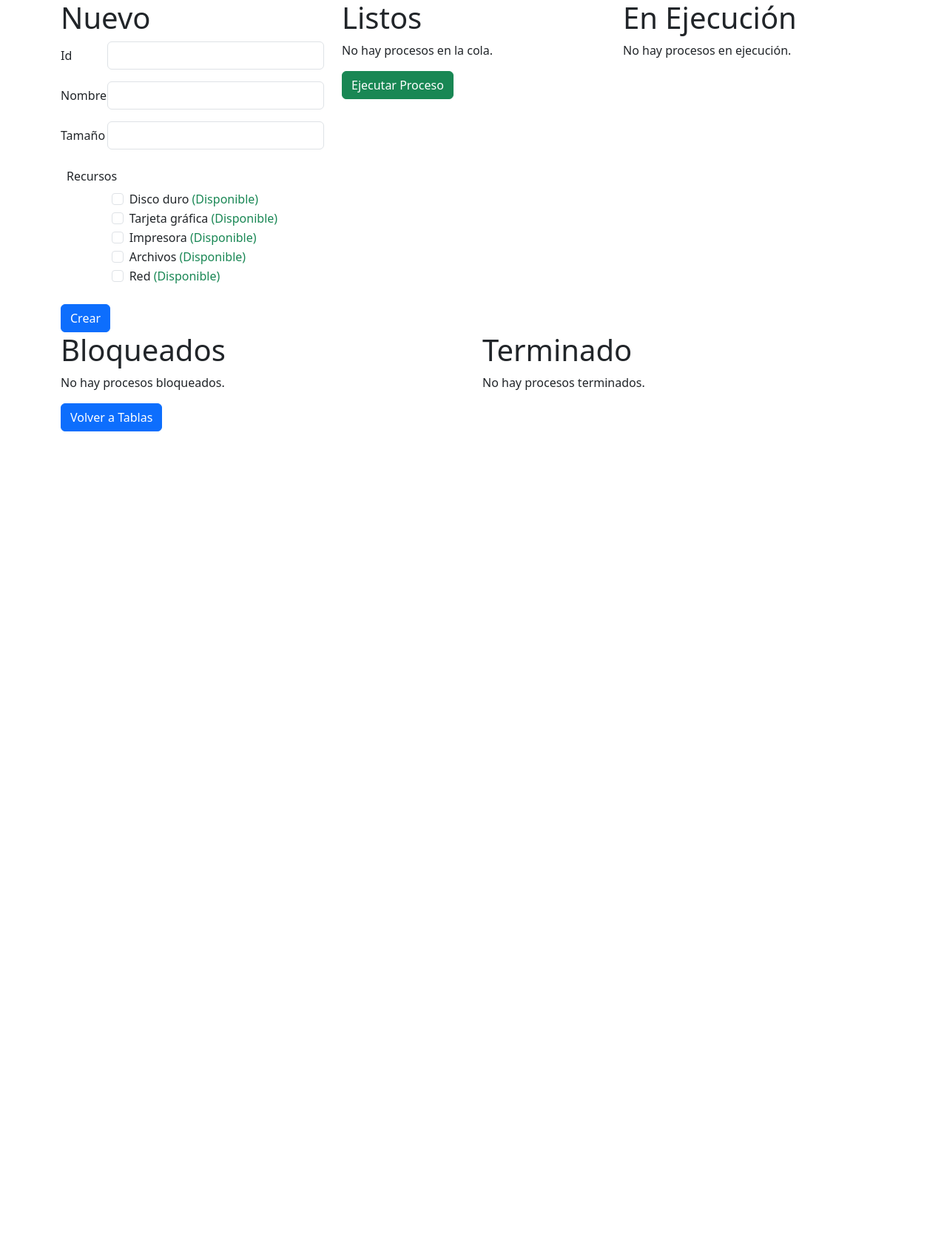
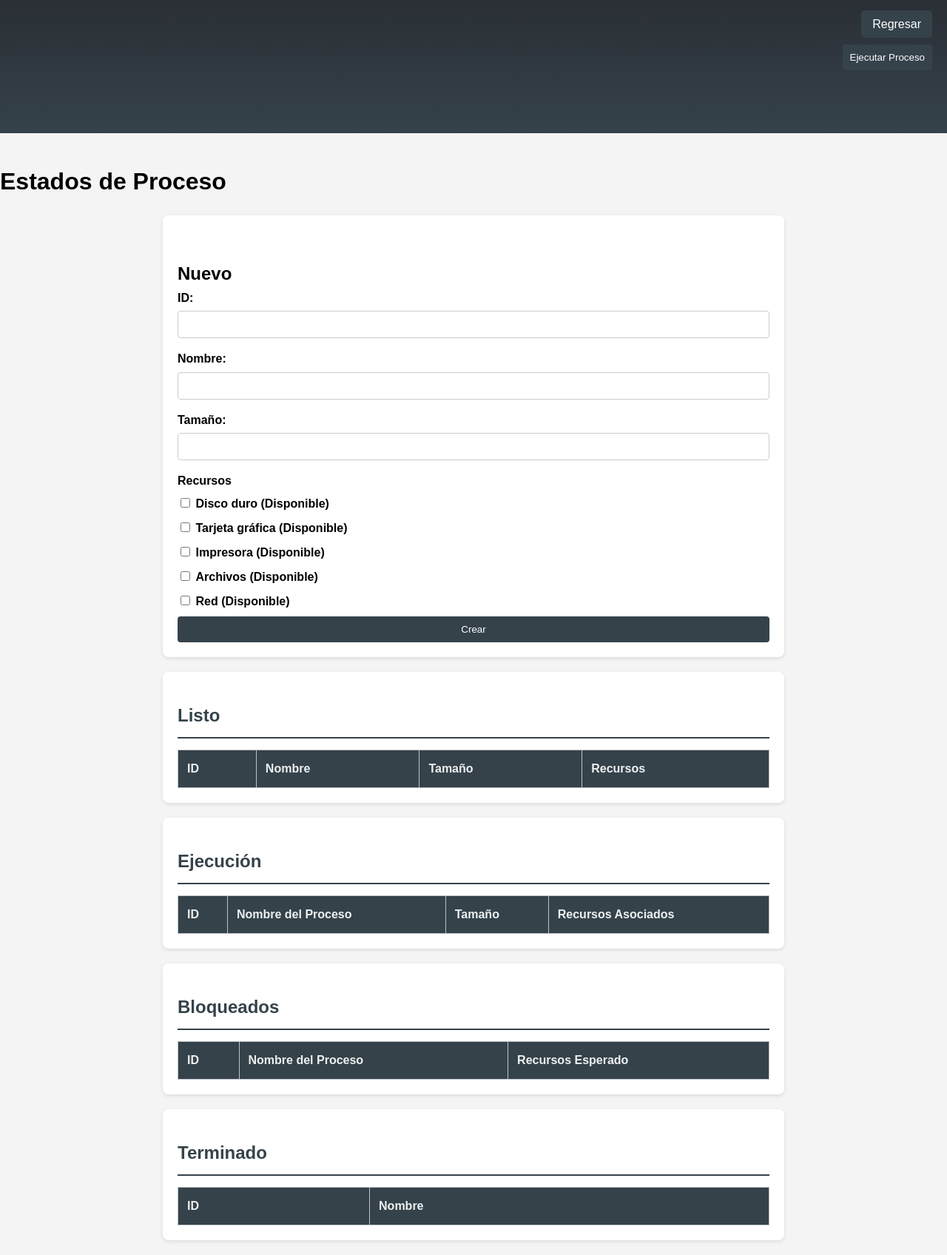
Before and after one commit to Fabian-Caro/Simulacion-S.O., a Flask app: page /modelo in a window 1280 px wide. Shown: the whole page at 74% size. Before the commit the page ends 583 px from the top, so only its background shows below. Run offline with Flask 3, Linux system fonts and the light colour scheme; lists and menus that the app fills with data are empty.

Commit message:
Arreglo: vistas completas

```diff
--- a/app.py
+++ b/app.py
@@ -176,7 +176,7 @@ def verificar_bloqueados():
                 asignar_recurso(proceso_bloqueado, recurso_actual)
                 verificar_si_esta_bloqueado(proceso_bloqueado)
             else:
-                print(f"Recurso '{recurso_actual.get_nombre_recurso()}' ocupado")
+                print(f"Recurso '{recurso_actual.get_nombre_recurso()}' libre")
 
     ## proceso_bloqueado.tiene_todos_los_recursos_listos()
     ## Bloqueados.sacar_de_bloqueado1(Bloqueados.recurso1[0])
--- a/templates/index.html
+++ b/templates/index.html
@@ -13,7 +13,7 @@
     <header>
         <h1>Gestión de Procesos</h1>
         <nav>
-            <a href="modelo.html">Menu</a>
+            <a href="{{ url_for('modelo') }}">Menu</a>
         </nav>
     </header>
     <section id="procesos-existentes">
--- a/templates/modelo.html
+++ b/templates/modelo.html
@@ -4,59 +4,37 @@
 <head>
     <meta charset="UTF-8">
     <meta name="viewport" content="width=device-width, initial-scale=1.0">
-    <link href="https://cdn.jsdelivr.net/npm/bootstrap@5.3.3/dist/css/bootstrap.min.css" rel="stylesheet"
-        integrity="sha384-QWTKZyjpPEjISv5WaRU9OFeRpok6YctnYmDr5pNlyT2bRjXh0JMhjY6hW+ALEwIH" crossorigin="anonymous">
-    <title>Simulador Modelo de 5 estados</title>
+    <title>Estados de un proceso</title>
+    <link rel="stylesheet" href="{{ url_for('static', filename='css/stylo.css') }}">
 </head>
 
 <body>
+    <header></header>
+    <h1>Estados de Proceso</h1>
+    <form action="/ejecutar_proceso" method="post" style="position: fixed; top: 60px; right: 20px;">
+        <button type="submit" class="btn btn-success">Ejecutar Proceso</button>
+    </form>
+    <nav>
+        <a href="{{ url_for('index') }}">Regresar</a>
+    </nav>
+    </header>
+
     <div class="container">
         <div class="row">
-            <div class="col-4">
+            <section id="agregar-proceso">
                     <h1>Nuevo</h1>
-                <form action="/crear_proceso" method="post">
-                    <div class="row mb-3">
-                        <label class="col-sm-2 col-form-label" for="inputId">Id</label>
-                        <div class="col-sm-10">
-                            <input type="text" class="form-control" id="inputId" name="id">
-                        </div>
-                    </div>
-                    <div class="row mb-3">
-                        <label class="col-sm-2 col-form-label" for="inputNombre">Nombre</label>
-                        <div class="col-sm-10">
-                            <input type="text" class="form-control" id="inputNombre" name="nombre">
-                        </div>
-                    </div>
-                    <div class="row mb-3">
-                        <label for="inputTamano" class="col-sm-2 col-form-label">Tamaño</label>
-                        <div class="col-sm-10">
-                            <input type="number" class="form-control" id="inputTamano" name="tamano">
-                        </div>
-                    </div>
-                    <!--
-                    <fieldset class="row mb-3 gx-5">
-                        <legend class="col-form-label col-sm-2 pt-0">Prioridad</legend>
-                        <div class="col-sm-10">
-                            <div class="form-check">
-                                <input class="form-check-input" type="radio" name="prioridad" id="conPrioridad"
-                                    value="Sí" checked>
-                                <label class="form-check-label" for="conPrioridad">Con prioridad</label>
-                            </div>
-                            <div class="form-check">
-                                <input class="form-check-input" type="radio" name="prioridad" id="sinPrioridad"
-                                    value="No">
-                                <label class="form-check-label" for="sinPrioridad">Sin prioridad</label>
-                            </div>
-                        </div>
-                    </fieldset>
-                    -->
-                    <div class="row mb-3 p-2">
-                        <legend class="col-form-label col-sm-2 pt-0">Recursos</legend>
-                        <div class="col-sm-10 offset-sm-2">
+                    <form id="nuevo-proceso-form" action="/crear_proceso" method="post">
+                        <label for="inputId">ID:</label>
+                        <input type="text" id="inputId" name="id" required>
+                        <label for="inputNombre">Nombre:</label>
+                        <input type="text" id="inputNombre" name="nombre" required>
+                        <label for="inputTamano">Tamaño:</label>
+                        <input type="number" id="inputTamano" name="tamano" required>
+                        <label for="inputRecurso">Recursos</label>
                         {% for recurso in recursos %}
                         <div class="form-check">
-                                <input class="form-check-input" type="checkbox" id="recurso{{ loop.index }}"
-                                    name="recursos" value="{{ recurso.get_id_recurso() }}">
+                            <input class="form-check-input" type="checkbox" id="recurso{{ loop.index }}" name="recursos"
+                                value="{{ recurso.get_id_recurso() }}">
                             <label class="form-check-label" for="recurso{{ loop.index }}">
                                 {{ recurso.get_nombre_recurso() }}
                                 {% if recurso.get_proceso() %}
@@ -68,122 +46,132 @@
                             </label>
                         </div>
                         {% endfor %}
-                        </div>
-                    </div>
-
                         <button type="submit" class="btn btn-primary">Crear</button>
                     </form>
                 </div>
-            <div class="col-4">
-                <h1>Listos</h1>
-                {% if procesos_listos %}
-                <ul>
+            </section>
+        </div>
+        <section id="proceso-en-listo">
+            <h2>Listo</h2>
+            <table>
+                <thead>
+                    <tr>
+                        <th>ID</th>
+                        <th>Nombre</th>
+                        <th>Tamaño</th>
+                        <th>Recursos</th>
+                    </tr>
+                </thead>
+                <tbody>
                     {% for proceso in procesos_listos %}
-                    <li>
-                        <p>ID: {{ proceso.get_id_proceso() }}</p>
-                        <p>Nombre: {{ proceso.get_nombre_proceso() }}</p>
-                        <p>Tamaño: {{ proceso.get_tamano_proceso() }}</p>
-                        {% if proceso.get_recursos_asignados != 0 %}
-                        <h3>Recursos asignados</h3>
-                        <ul>
-                            {% for recurso in proceso.get_recursos_asignados() %}
-                            <li>{{ recurso.get_nombre_recurso() }}</li>
+                    <tr>
+
+                        <td>{{ proceso.get_id_proceso() }}</td>
+                        <td>{{ proceso.get_nombre_proceso() }}</td>
+                        <td>{{ proceso.get_tamano_proceso() }}</td>
+                        <td>{% for recurso in proceso.get_recursos_necesarios() %}
+                            {{ recurso.get_nombre_recurso() }}.
                             {% endfor %}
-                        </ul>
+                        </td>
+                    </tr>
+                    {% endfor %}
+                </tbody>
+            </table>
+        </section>
+        <section id="proceso-enn-ejecucion">
+            <h2>Ejecución</h2>
+            <table>
+                <thead>
+                    <tr>
+                        <th>ID</th>
+                        <th>Nombre del Proceso</th>
+                        <th>Tamaño</th>
+                        <th>Recursos Asociados</th>
+                    </tr>
+                </thead>
+                <tbody>
+                    {% if proceso_ejecucion %}
+                    <tr>
+                        <td>{{ proceso_ejecucion.get_id_proceso() }}</td>
+                        <td>{{ proceso_ejecucion.get_nombre_proceso() }}</td>
+                        <td>{{ proceso_ejecucion.get_tamano_proceso() }}</td>
+                        <td>{% for recurso in proceso_ejecucion.get_recursos_asignados() %}
+                            {{ recurso.get_nombre_recurso() }}
+                            {% endfor %}
+                        </td>
+                    </tr>
                     {% endif %}
-
-                        <h3>Recursos necesarios</h3>
-                        <ul>
-                            {% for recurso in proceso.get_recursos_necesarios() %}
-                            <li>{{ recurso.get_nombre_recurso() }}</li>
+                </tbody>
+            </table>
+        </section>
+        <section id="proceso-en-bloqueado">
+            <h2>Bloqueados</h2>
+            <table>
+                <thead>
+                    <tr>
+                        <th>ID</th>
+                        <th>Nombre del Proceso</th>
+                        <th>Recursos Esperado</th>
+                    </tr>
+                </thead>
+                <tbody>
+                    {% if bloqueados.DiscoDuro %}
+                    <tr>
+                        <td>.</td>
+                        <td>{{ bloqueados.DiscoDuro }}</td>
+                        <td>Disco duro</td>
+                    </tr>
+                    {% endif %}
+                    {% if bloqueados.TarjetaGrafica %}
+                    <tr>
+                        <td>.</td>
+                        <td>{{ bloqueados.TarjetaGrafica }}</td>
+                        <td>Tarjeta gráfica</td>
+                    </tr>
+                    {% endif %}
+                    {% if bloqueados.Impresora %}
+                    <tr>
+                        <td>.</td>
+                        <td>{{ bloqueados.Impresora }}</td>
+                        <td>Impresora</td>
+                    </tr>
+                    {% endif %}
+                    {% if bloqueados.Archivos %}
+                    <tr>
+                        <td>.</td>
+                        <td>{{ bloqueados.Archivos }}</td>
+                        <td>Archivos</td>
+                    </tr>
+                    {% endif %}
+                    {% if bloqueados.Red %}
+                    <tr>
+                        <td>.</td>
+                        <td>{{ bloqueados.Red }}</td>
+                        <td>Red</td>
+                    </tr>
+                    {% endif %}
+                </tbody>
+            </table>
+        </section>
+        <section id="proceso-en-terminado">
+            <h2>Terminado</h2>
+            <table>
+                <thead>
+                    <tr>
+                        <th>ID</th>
+                        <th>Nombre</th>
+                    </tr>
+                </thead>
+                <tbody>
+                    {% for proceso in terminados %}
+                    <tr>
+                        <td>{{ proceso.get_id_proceso() }}</td>
+                        <td>{{ proceso.get_nombre_proceso() }}</td>
+                    </tr>
                     {% endfor %}
-                        </ul>
-                    </li>
-                    {% endfor %}
-                    {% else %}
-                    <p>No hay procesos en la cola.</p>
-                    {% endif %}
-                    <form action="/ejecutar_proceso" method="post">
-                        <button type="submit" class="btn btn-success">Ejecutar Proceso</button>
-                    </form>
-            </div>
-            <div class="col-4">
-                <h1>En Ejecución</h1>
-                {% if proceso_ejecucion %}
-                <p>ID: {{ proceso_ejecucion.get_id_proceso() }}</p>
-                <p>Nombre: {{ proceso_ejecucion.get_nombre_proceso() }}</p>
-                <p>Tamaño: {{ proceso_ejecucion.get_tamano_proceso() }}</p>
-                <h3>Recursos asignados</h3>
-                <ul>
-                    {% for recurso in proceso_ejecucion.get_recursos_asignados() %}
-                    <li>{{ recurso.get_nombre_recurso() }}</li>
-                    {% endfor %}
-                </ul>
-
-                <h3>Recursos necesarios</h3>
-                <ul>
-                    {% for recurso in proceso_ejecucion.get_recursos_necesarios() %}
-                    <li>{{ recurso.get_nombre_recurso() }}</li>
-                    {% endfor %}
-                </ul>
-                {% else %}
-                <p>No hay procesos en ejecución.</p>
-                {% endif %}
-            </div>
-        </div>
-        <div class="row">
-            <div class="col">
-                <h1>Bloqueados</h1>
-
-                {% set hay_bloqueados = false %}  <!-- Variable para rastrear si hay procesos bloqueados -->
-
-                {% if bloqueados.DiscoDuro %}
-                <p>Cola de bloqueados Disco Duro: {{ bloqueados.DiscoDuro }}</p>
-                {% set hay_bloqueados = true %}
-                {% endif %}
-
-                {% if bloqueados.TarjetaGrafica %}
-                <p>Cola de bloqueados Tarjeta Gráfica: {{ bloqueados.TarjetaGrafica }}</p>
-                {% set hay_bloqueados = true %}
-                {% endif %}
-
-                {% if bloqueados.Impresora %}
-                <p>Cola de bloqueados Impresora: {{ bloqueados.Impresora }}</p>
-                {% set hay_bloqueados = true %}
-                {% endif %}
-
-                {% if bloqueados.Archivos %}
-                <p>Cola de bloqueados Archivos: {{ bloqueados.Archivos }}</p>
-                {% set hay_bloqueados = true %}
-                {% endif %}
-
-                {% if bloqueados.Red %}
-                <p>Cola de bloqueados Red: {{ bloqueados.Red }}</p>
-                {% set hay_bloqueados = true %}
-                {% endif %}
-
-                <!-- Mensaje si no hay procesos bloqueados -->
-                {% if not hay_bloqueados %}
-                <p>No hay procesos bloqueados.</p>
-                {% endif %}
-            </div>
-
-            <div class="col-6">
-                <h1>Terminado</h1>
-                {% if terminados %}
-                <ul>
-                    {% for proceso in terminados %}
-                    <li>Nombre: {{ proceso.get_nombre_proceso() }}</li>
-                    {% endfor %}
-                </ul>
-                {% else %}
-                <p>No hay procesos terminados.</p>
-                {% endif %}
-            </div>
-        </div>
-        <div>
-            <a href="{{ url_for('index') }}" class="btn btn-primary">Volver a Tablas</a>
-        </div>
+                </tbody>
+            </table>
+        </section>
     </div>
 </body>
 
```
Also changed, not shown: static/js/simu.js (added, +24 -0 lines). Lines whose indentation alone changed are shown as unchanged.
